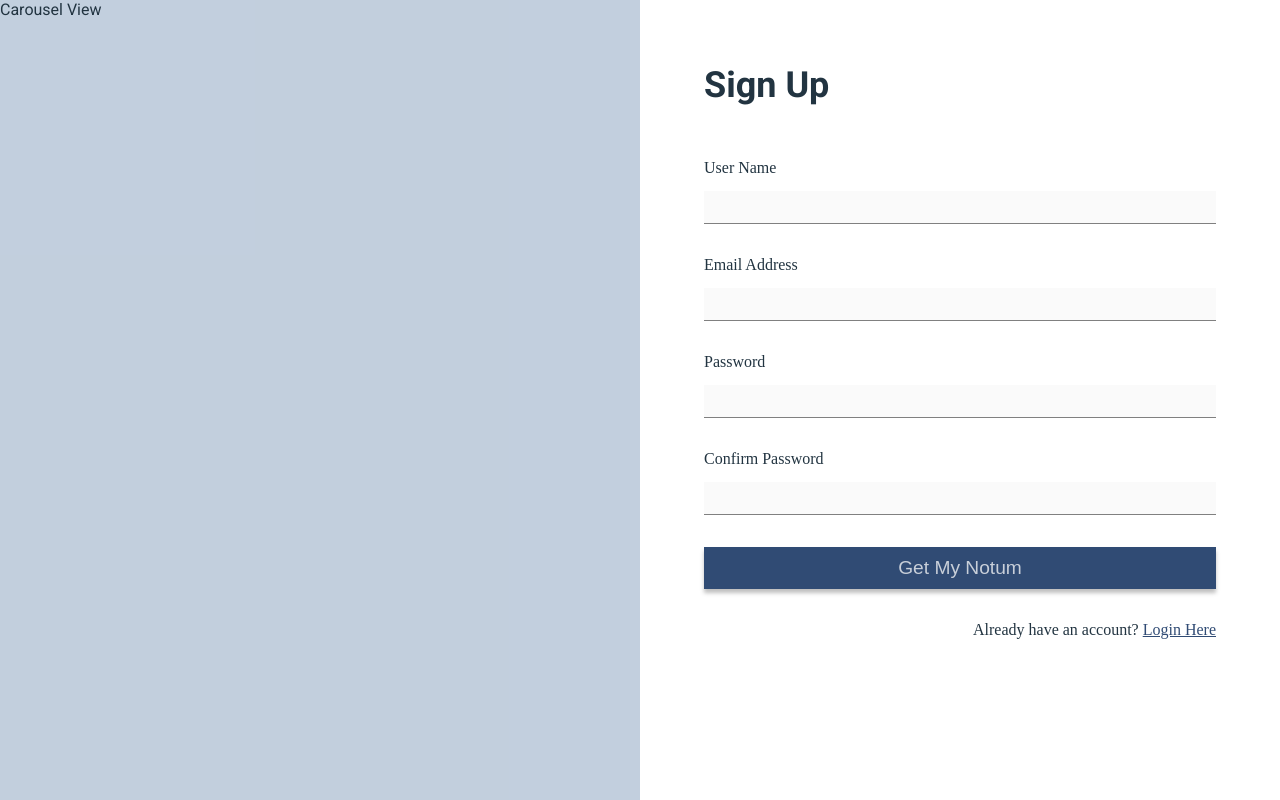
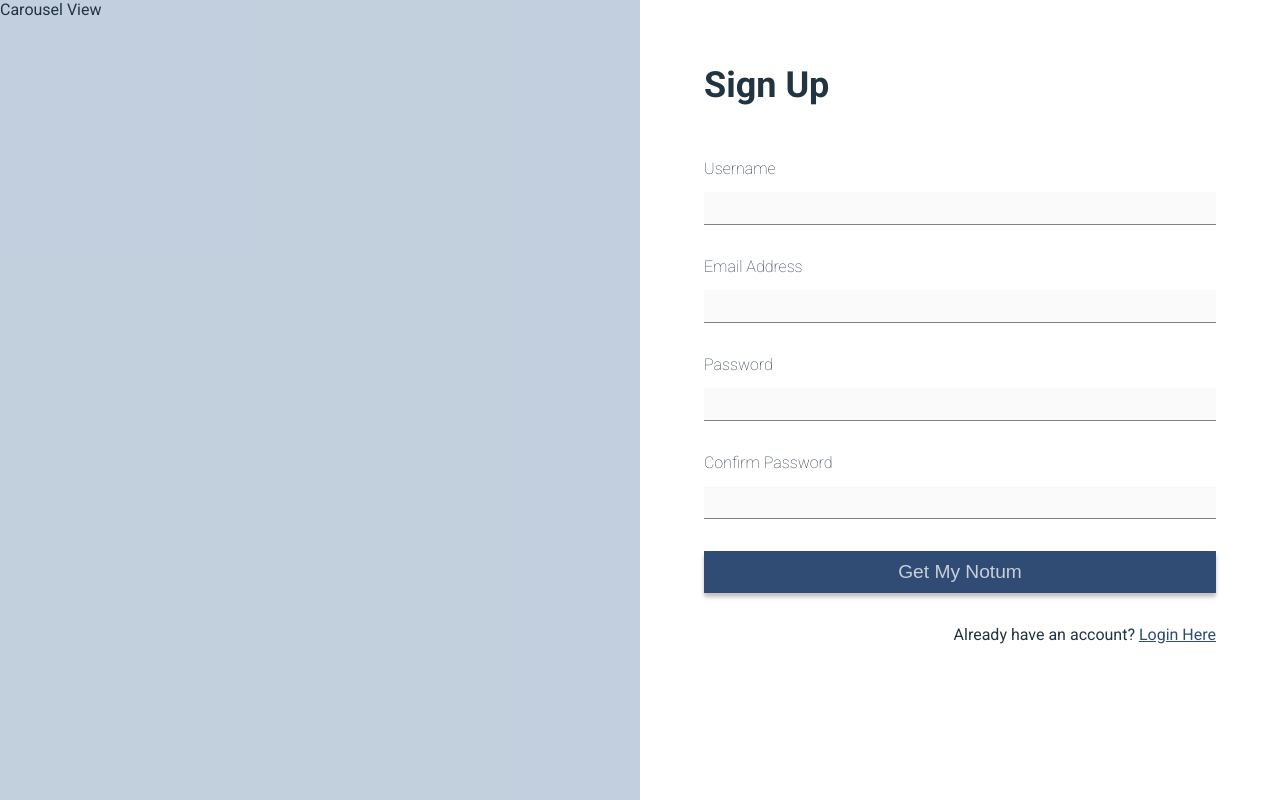
Before and after one commit to chingu-voyages/v40-bears-team-37, a React (Create React App) app in the folder client/: page /signup in a window 1280 px wide. Built offline with nearby package versions, Linux system fonts and the light colour scheme.

Commit message:
fix: remove the font-family:  Relaway, change userName to the correct word: username

```diff
--- a/client/src/routes/Signup.tsx
+++ b/client/src/routes/Signup.tsx
@@ -7,7 +7,7 @@ import { SignUpStyles, CarouselStyles, FormStyle, InputFormStyles, AuthNavigatio
 
 const signUpValidation = z
   .object({
-    userName: z.string({required_error: "Must provide username"}).trim().min(3, "Username should be longer than 3 characters.").max(30, "Your username is too long."),
+    username: z.string({required_error: "Must provide username"}).trim().min(3, "Username should be longer than 3 characters.").max(30, "Your username is too long."),
     email: z.string().trim().email("Must provide email.").max(50, "Your Email is too long."),
     password: z.string({required_error: "Must provide password"}).trim().min(6, "Password should be longer than 10 characters").max(50, "Your password is too long."),
     confirmPassword: z.string({required_error: "Must provide confirm password"}).trim().max(50, "Your confirm password is too long.")
@@ -31,7 +31,7 @@ function SignUp() {
     formState: { errors },
   } = useForm({
     defaultValues: {
-      userName: "",
+      username: "",
       email: "",
       password: "",
       confirmPassword: ""
@@ -47,9 +47,9 @@ function SignUp() {
   const inputs = [
     {
       id: "sign-up-name",
-      label: "User Name",
-      registerKey: "userName" as const,
-      errorCondition: errors.userName,
+      label: "Username",
+      registerKey: "username" as const,
+      errorCondition: errors.username,
       inputType: "text"
     },
     {
--- a/client/src/styles/AuthFormStyles.ts
+++ b/client/src/styles/AuthFormStyles.ts
@@ -32,7 +32,6 @@ export const FormStyle = styled.div`
 export const InputFormStyles = styled.div`
   display: flex;
   flex-direction: column;
-  font-family: "Raleway";
 
   label {
     margin-bottom: 14px;
@@ -64,8 +63,6 @@ export const InputFormStyles = styled.div`
 `;
 
 export const AuthNavigationStyles = styled.div`
-  font-family: "Raleway";
-
   p {
     margin: 0;
     text-align: right;
```
